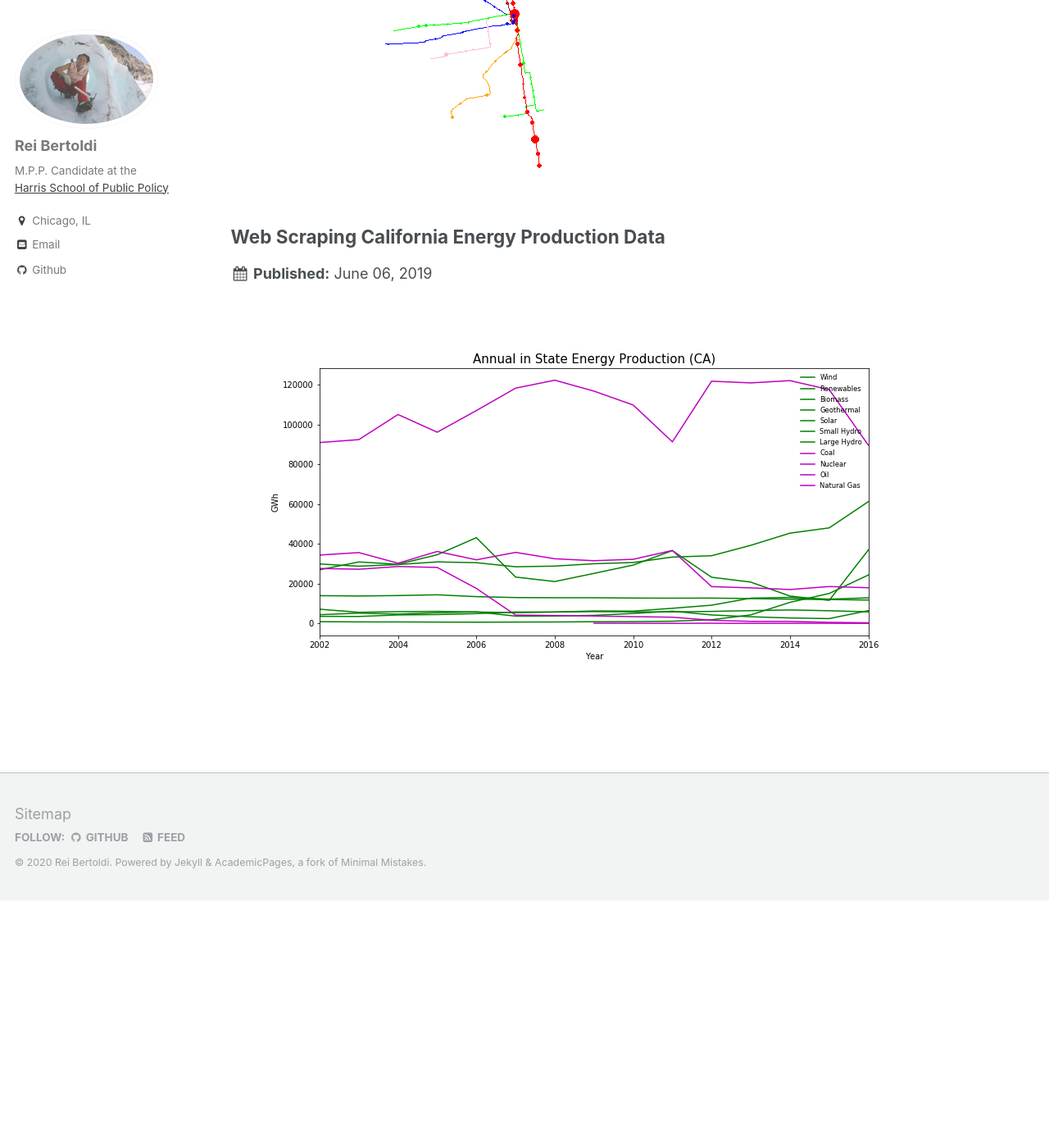
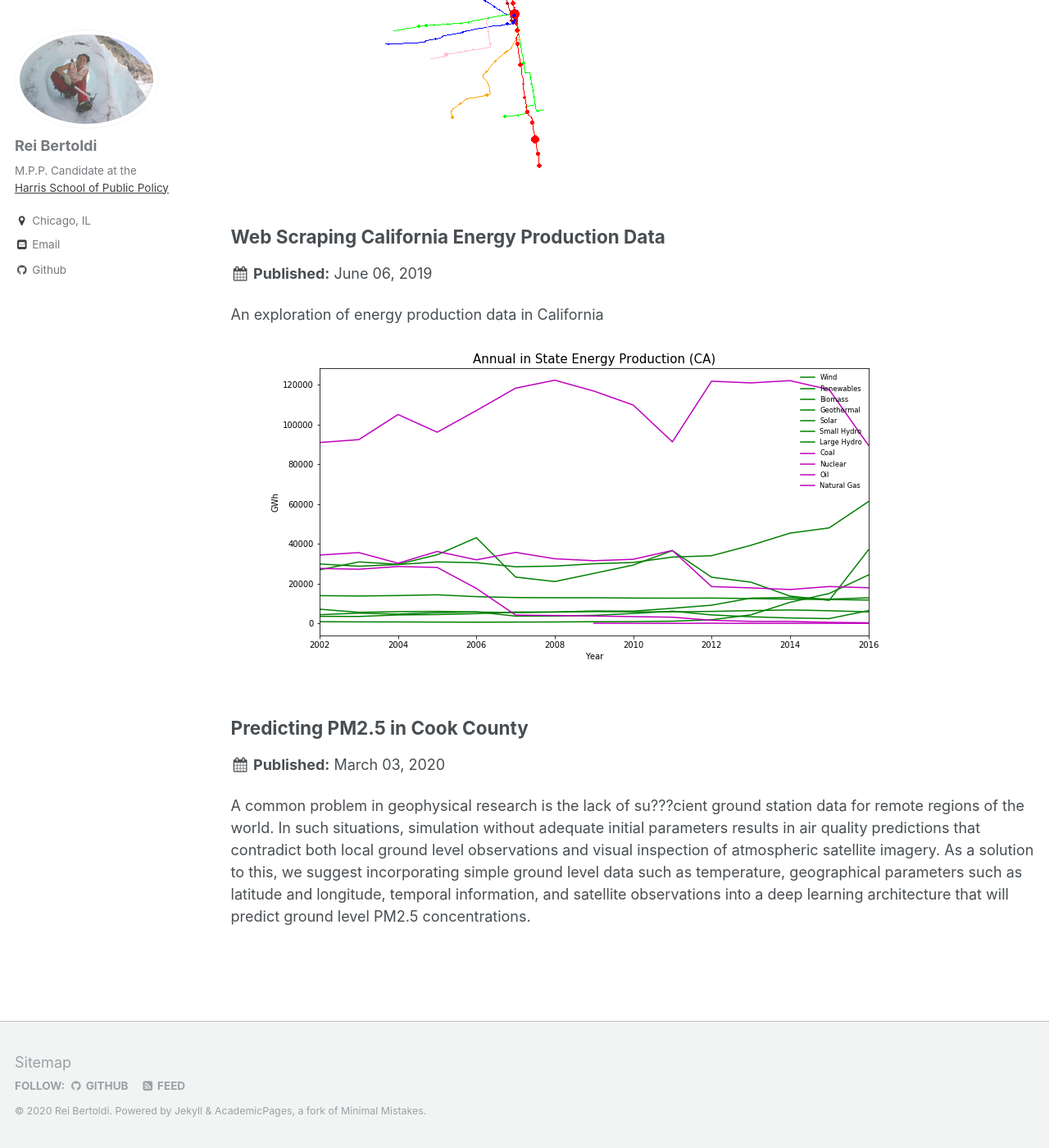
Before and after one commit to rhbertoldi/rhbertoldi.github.io, a Jekyll site: the page built from _pages/projects.html, in a window 1280 px wide and 1400 px high, scrolled down 564 px. Shown: the whole window at 82% size. Built offline with Jekyll 4.4.1, drawn with Linux system fonts in a browser that asks for light colours; before the commit the page ends 1662 px from its top, so only the background shows below that.

Commit message:
adding pm25 project

```diff
--- /dev/null
+++ b/_projects/2020-03-03-predicting-pm25.md
@@ -0,0 +1,7 @@
+---
+title: "Predicting PM2.5 in Cook County"
+collection: portfolio
+---
+A common problem in geophysical research is the lack of su???cient ground station data for remote regions of the world. In such situations, simulation without adequate initial parameters results in air quality predictions that contradict both local ground level observations and visual inspection of atmospheric satellite imagery. As a solution to this, we suggest incorporating simple ground level data such as temperature, geographical parameters such as latitude and longitude, temporal information, and satellite observations into a deep learning architecture that will predict ground level PM2.5 concentrations.
+
+[See project](https://github.com/ML-final-project/predicting_pm2.5)
```
Also changed, not shown: _projects/2019-06-06-energy-production.md (+1 -2 lines).
